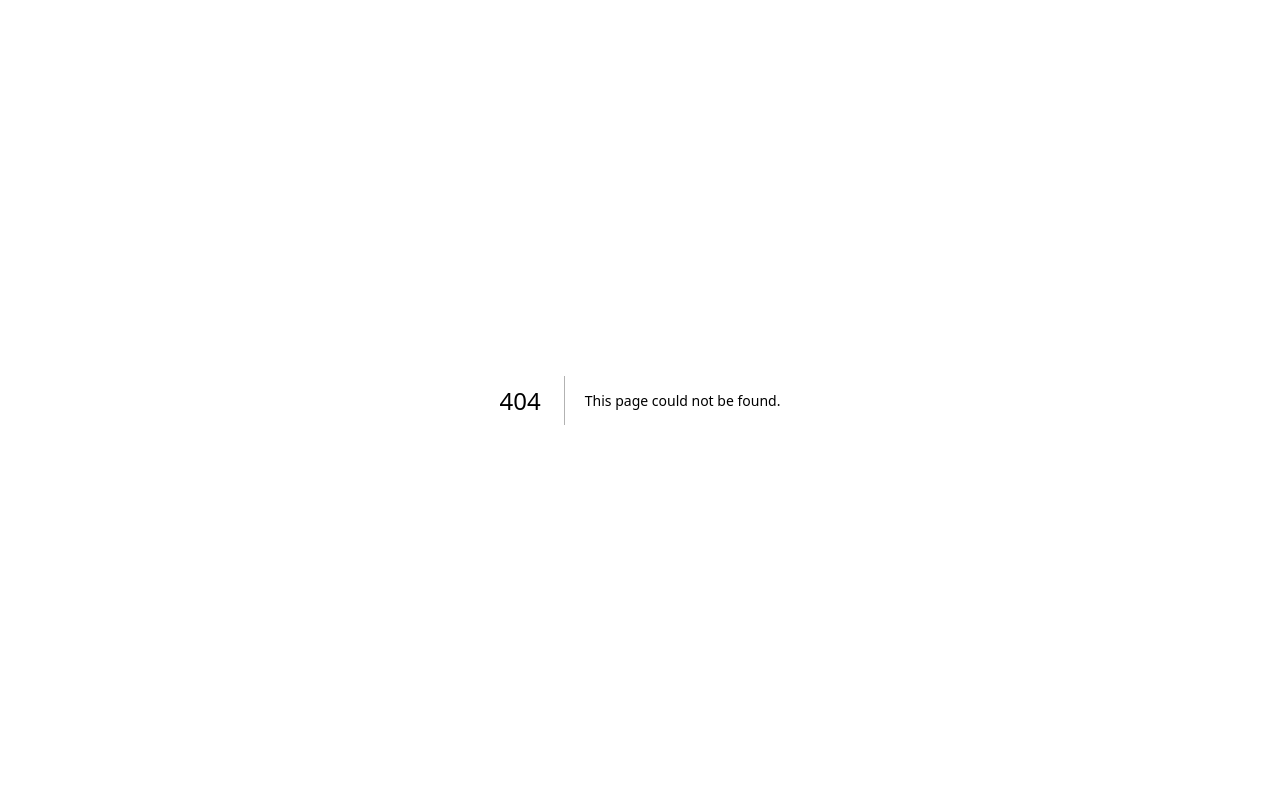
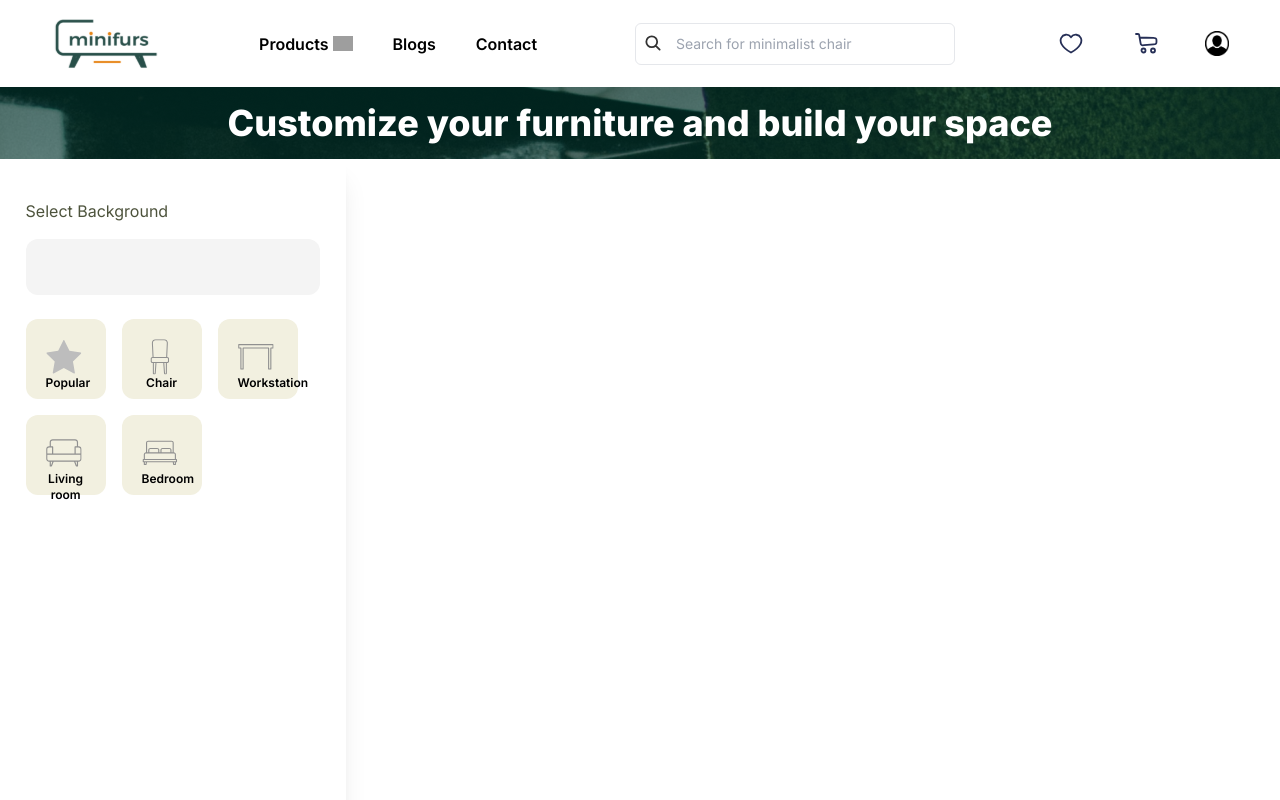
Before and after one commit to psalmuelle/beacons-copy, a Next.js app: page /create-furniture in a window 1280 px wide. Before the commit this address had no page. Shown: the top 800 px of the page. Built offline with nearby package versions, Linux system fonts and the light colour scheme; grey boxes are pictures that could not be loaded.

Commit message:
feat: create cart page

```diff
--- /dev/null
+++ b/app/create-furniture/page.tsx
@@ -0,0 +1,49 @@
+import Header from "@/components/Header";
+import Footer from "@/components/Footer";
+import Image from "next/image";
+import { categories } from "@/appData/home";
+
+const CustomizeFurniture = () => {
+  return (
+    <div className='w-full'>
+      <Header />
+      <div className="bg-[url('../public/title-bg.png')] py-4 text-4xl max-lg:text-3xl font-extrabold text-center text-white">
+        Customize your furniture and build your space
+      </div>
+
+      <section className=' w-[27%] h-[100vh] shadow-xl px-[2%]'>
+        <div className='space-y-4 pt-10'>
+          <p className='text-[#4D533C]'>Select Background</p>
+          <div className='w-full h-14 bg-[#F4F4F4] rounded-xl'></div>
+        </div>
+        <div className='flex flex-wrap justify-start gap-4 mt-6'>
+          {categories.map((val) => {
+            return (
+              <div
+                key={val.id}
+                className='flex flex-col justify-center items-center gap-1 cursor-pointer'>
+                <div className='w-20 h-20 p-5 rounded-xl bg-[#F2F0E0]'>
+                  <Image
+                    height={36}
+                    width={36}
+                    src={val.image}
+                    alt={val.name}
+                    className='max-lg:w-7'
+                  />
+                  <p className='text-xs font-semibold text-center'>
+                    {val.name}
+                  </p>
+                </div>
+              </div>
+            );
+          })}
+        </div>
+      </section>
+      <section>
+        <Image src={'/Product-pic2.png'} width={1400} height={1440} alt="Coming-soon"/>
+      </section>
+    </div>
+  );
+};
+
+export default CustomizeFurniture;
--- a/app/page.tsx
+++ b/app/page.tsx
@@ -123,9 +123,11 @@ export default function Home() {
               Allows you to view our showrooms containing our latest furniture
               collections
             </p>
-            <Button bgColor='secondary' className='mt-4 h-14 w-48'>
+            <Link className="mt-4" href={'/create-furniture'}>
+            <Button bgColor='secondary' className='h-14 w-48'>
               Coming soon...
             </Button>
+            </Link>
           </div>
           <Image width={545} height={356} src={"/egg-chair.png"} alt='' />
         </section>
--- a/components/CartCard.tsx
+++ b/components/CartCard.tsx
@@ -17,7 +17,7 @@ const CartCard = () => {
   };
 
   return (
-    <section className='max-w-6xl py-4 drop-shadow-2xl my-4 border-b'>
+    <section className='max-w-6xl py-4  my-4 border-b'>
       <div className='flex justify-between items-center gap-4 max-md:flex-wrap'>
         <div className='w-full max-w-3xl flex items-center gap-4 max-md:flex-wrap justify-center'>
           <Image
```
Also changed, not shown: app/cart/page.tsx (+12 -6 lines), public/airport-icon.png (added), public/coming-soon-bg.png (added).
